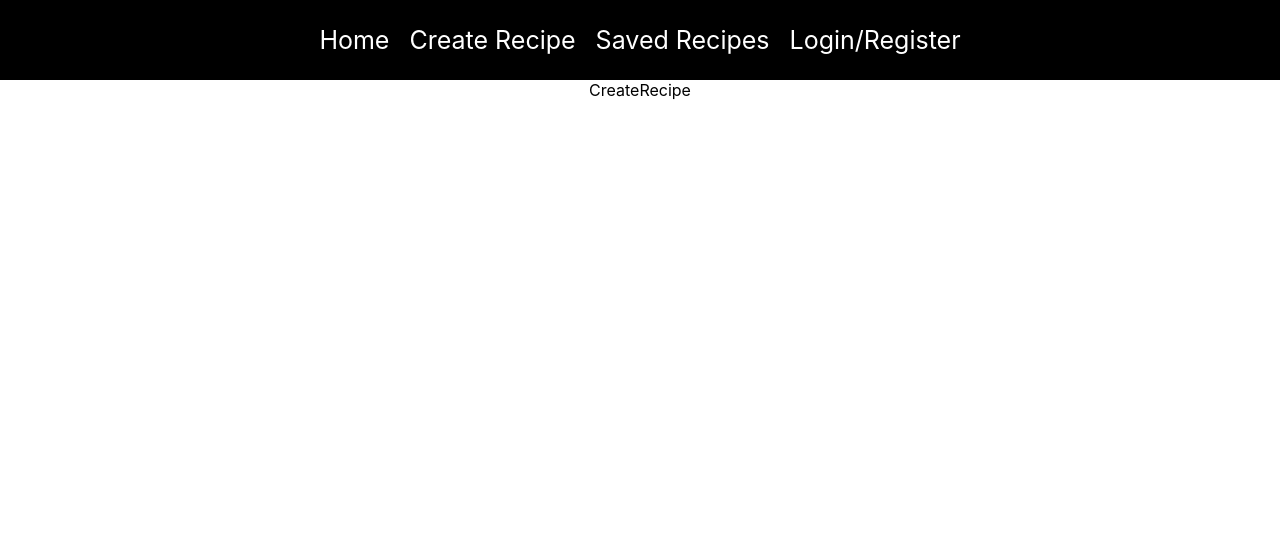
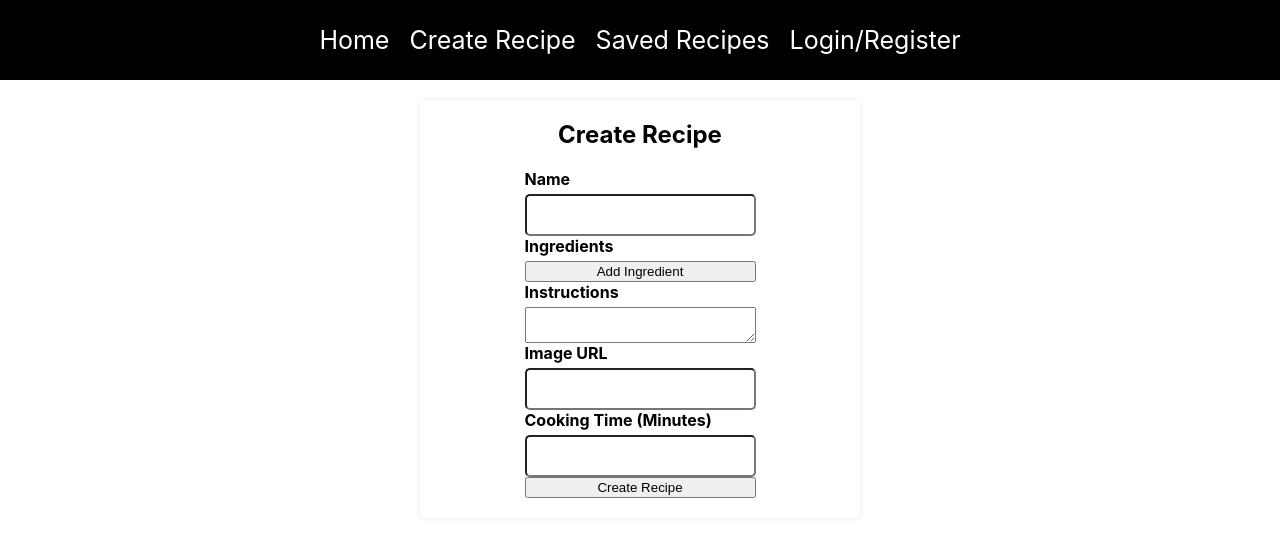
Before and after one commit to th-perera/Recipe-Website-MERN, a React (Create React App) app in the folder client/: page /create-recipe in a window 1280 px wide. Shown: the top 536 px of the page. Built offline with nearby package versions, Linux system fonts and the light colour scheme.

Commit message:
crete recipe funtionality added

```diff
--- /dev/null
+++ b/client/src/hooks/useGetUserID.js
@@ -0,0 +1,3 @@
+export const useGetUserID = () => {
+  return window.localStorage.getItem("userID");
+};
--- a/client/src/pages/create-recipe.js
+++ b/client/src/pages/create-recipe.js
@@ -1,5 +1,93 @@
-import React from "react";
+import React, { useState } from "react";
+import axios from "axios";
+import { useGetUserID } from "../hooks/useGetUserID.js";
+import { useNavigate } from "react-router-dom";
 
 export default function CreateRecipe() {
-  return <div>CreateRecipe</div>;
+  const userID = useGetUserID();
+  const [recipe, setRecipe] = useState({
+    name: "",
+    ingredients: [],
+    instructions: "",
+    imgUrl: "",
+    cookingTime: 0,
+    userOwner: userID,
+  });
+
+  const navigate = useNavigate();
+
+  const handleChange = (event) => {
+    const { name, value } = event.target;
+
+    setRecipe({ ...recipe, [name]: value });
+  };
+
+  const addIngredient = () => {
+    setRecipe({ ...recipe, ingredients: [...recipe.ingredients, ""] }); //adding an empty string to the ingredients array when button clicked
+  };
+
+  const handleIngredientChange = (event, index) => {
+    const { value } = event.target;
+    const ingredients = recipe.ingredients;
+    ingredients[index] = value;
+    setRecipe({ ...recipe, ingredients });
+  };
+
+  const onSubmit = async (event) => {
+    event.preventDefault();
+
+    try {
+      await axios.post("http://localhost:3001/recipes", recipe);
+      alert("Recipe Created!");
+      navigate("/");
+    } catch (error) {
+      console.error(error);
+    }
+  };
+
+  return (
+    <div className="create-recipe">
+      <h2> Create Recipe </h2>
+
+      <form onSubmit={onSubmit}>
+        <label htmlFor="name"> Name </label>
+        <input type="text" id="name" name="name" onChange={handleChange} />
+
+        <label htmlFor="ingredients"> Ingredients </label>
+        {recipe.ingredients.map((ingredient, index) => (
+          // mapping through -> ["",""]
+          <input
+            key={index}
+            type="text"
+            name="ingredient"
+            value={ingredient}
+            onChange={(event) => handleIngredientChange(event, index)}
+          />
+        ))}
+        <button type="button" onClick={addIngredient}>
+          Add Ingredient
+        </button>
+
+        <label htmlFor="instructions"> Instructions </label>
+        <textarea
+          id="instructions"
+          name="instructions"
+          onChange={handleChange}
+        ></textarea>
+
+        <label htmlFor="imgUrl"> Image URL </label>
+        <input type="text" id="imgUrl" name="imgUrl" onChange={handleChange} />
+
+        <label htmlFor="cookingTime"> Cooking Time (Minutes) </label>
+        <input
+          type="text"
+          id="cookingTime"
+          name="cookingTime"
+          onChange={handleChange}
+        />
+
+        <button type="submit"> Create Recipe </button>
+      </form>
+    </div>
+  );
 }
```
Also changed, not shown: 1 other file (tests, documents, lock files or other folders).
